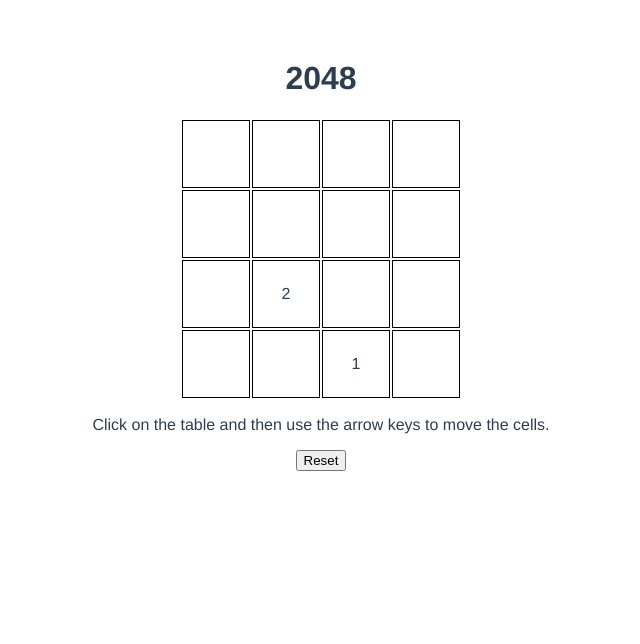
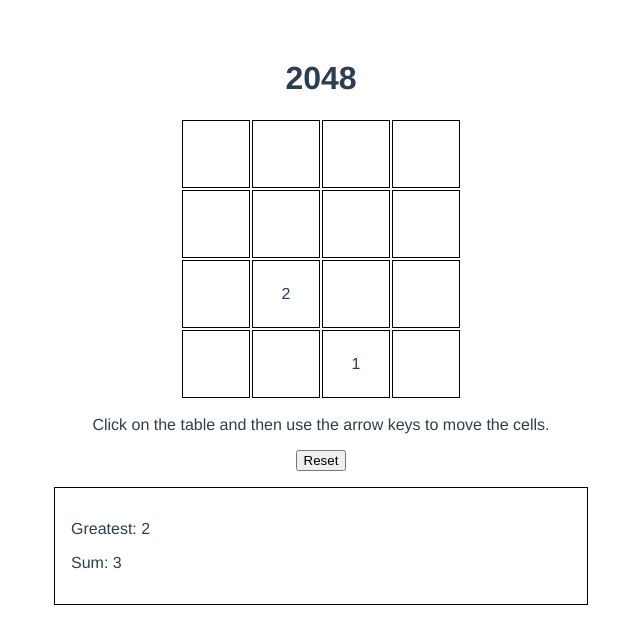
Before and after one commit to felixnaredi/vue-2048, a Vue app: page / in a window 1280 px wide. Shown: the top 644 px of the page, without its empty margins (319-959 px from the left). Built offline with nearby package versions, Linux system fonts and the light colour scheme.

Commit message:
Added score board

```diff
--- a/src/App.vue
+++ b/src/App.vue
@@ -28,25 +28,18 @@
     <button @click="reset">
       Reset
     </button>
+    <div id="score-board-container">
+      <score-board id="score-board" />
+    </div>
   </div>
 </template>
 
 <script>
-/*
-function Coord (y, x) {
-  return { y: y, x: x }
-}
-
-function Cell (y, x, value) {
-  return {
-    coord: Coord(y, x),
-    value: value
-  }
-}
-*/
+import ScoreBoard from './components/ScoreBoard.vue'
 
 export default {
   name: 'App',
+  components: { ScoreBoard },
   computed: {
     height () {
       return this.$store.state.height
@@ -95,4 +88,12 @@
   height: 64px;
   border: 1px solid black;
 }
+#score-board {
+  width: 500px;
+  margin-top: 1em;
+}
+#score-board-container {
+  display: flex;
+  justify-content: center;
+}
 </style>
--- /dev/null
+++ b/src/components/ScoreBoard.vue
@@ -0,0 +1,31 @@
+<template>
+  <div>
+    <p>Greatest: {{ greatest }}</p>
+    <p>Sum: {{ sum }}</p>
+  </div>
+</template>
+
+<script>
+export default {
+  computed: {
+    sum () {
+      return this.$store.getters.nonEmptyCells
+        .map((cell) => cell.value)
+        .reduce((acc, value) => acc + value)
+    },
+    greatest () {
+      return this.$store.getters.nonEmptyCells
+        .map((cell) => cell.value)
+        .reduce((a, b) => Math.max(a, b))
+    }
+  }
+}
+</script>
+
+<style scoped>
+div {
+    border: 1px solid black;
+    text-align: left;
+    padding: 1em;
+}
+</style>
--- a/src/main.js
+++ b/src/main.js
@@ -61,6 +61,9 @@
     },
     cells (state, getters) {
       return range(state.height).map((y) => getters.getRow(y)).flat()
+    },
+    nonEmptyCells (_, getters) {
+      return getters.cells.filter((cell) => !cellIsEmpty(cell))
     },
     emptyCells (_, getters) {
       return getters.cells.filter(cellIsEmpty)
```
